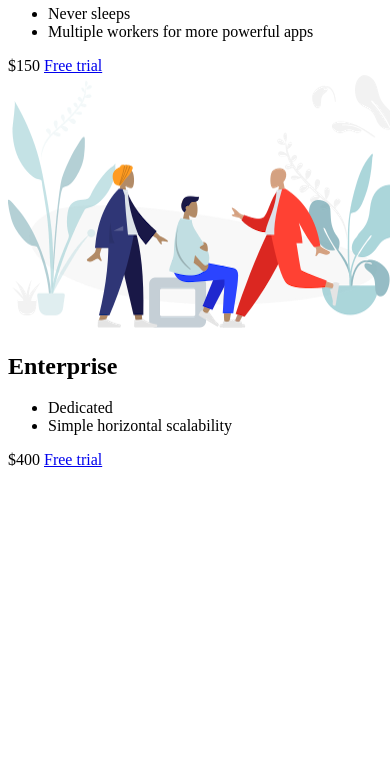
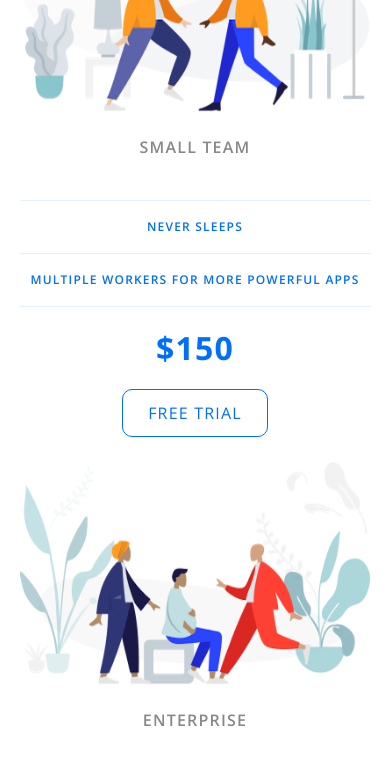
Before and after one commit to bmarieay/mini-projects--webdev-bootcamp, a plain HTML site: page pricing-panel/index.html in a window 390 px wide. Shown: the part 723-1493 px from the top of the page. Before the commit the page ends 1200 px from the top, so only its background shows below. Drawn offline with nearby package versions, Linux system fonts and the light colour scheme.

Commit message:
finished mobile version of the pricing panel

```diff
--- a/pricing-panel/app.css
+++ b/pricing-panel/app.css
@@ -0,0 +1,102 @@
+:root{
+    box-sizing: inherit;
+    --fs-big: 3.2rem;
+    --fs-regular: 1.6rem;
+    --fs-small: 1.2rem;
+
+    --ff-primary: 'Open Sans', sans-serif;
+
+    --primary-clr: #016FF9;
+    --secondary-clr: #e1f1ff;
+    --accent-clr: #888;
+    --effect-clr: #e1f1ff;
+    --background-clr: #60A9FF;
+
+    --f-thin: 400;
+    --f-regular: 600;
+    --f-thick: 700;
+}
+
+html{
+    font-size: 62.5%;
+    box-sizing: border-box;
+}
+
+body{
+    font-family: var(--ff-primary);
+    text-transform: uppercase;
+    text-align: center;
+    font-size: var(--fs-small);
+    color: var(--primary-clr);
+    font-weight: var(--f-regular);
+    letter-spacing: .1em;
+    background-color: var(--background-clr);
+}
+
+a{
+    text-decoration: none;
+    color: inherit;
+}
+
+img{
+    max-width: 100%;
+}
+
+.panel{
+    padding-top: 10%;
+    padding-bottom: 5%;
+    border-radius: 10px;
+    background-color: #FFF;
+}
+
+.pricing-table{
+    margin: 0 5%;
+}
+
+.pricing-header{
+    font-size: var(--fs-regular);
+    color: var(--accent-clr);
+}
+
+.pricing-img{
+    margin-bottom: 2.5rem;
+}
+
+.pricing-price{
+    font-size: var(--fs-big);
+    font-weight: var(--f-thick);
+    margin-top: 2.5rem;
+    display: block;
+}
+
+.pricing-features{
+    margin-top: 4.5rem;
+    border-bottom:  1px solid var(--secondary-clr);
+}
+
+.pricing-features-item{
+    padding: 2rem 0;
+    border-top: 1px solid var(--secondary-clr);
+
+    /* border-bottom: 1px solid var(--primary-clr); */
+}
+
+.pricing-button{
+    display: block;
+    font-weight: var(--f-thin);
+    border: 1px solid var(--primary-clr);
+    padding: 1.5rem 2.5rem;
+    font-size: var(--fs-regular);
+    width: max-content;
+    margin: 2.5rem auto 2.5rem;
+    border-radius: 10px;
+    transition: background-color .25s transform .25s box-shadow .25s;
+}
+
+.pricing-button:hover{
+    background-color: var(--effect-clr);
+    transform: translateY(-4px);
+    box-shadow: 2px 4px 5px 2px var(--accent-clr);
+    -webkit-box-shadow: 2px 4px 5px 2px var(--accent-clr);
+    -moz-box-shadow: 2px 4px 5px 2px var(--accent-clr);
+}
--- a/pricing-panel/index.html
+++ b/pricing-panel/index.html
@@ -6,12 +6,13 @@
     <meta name="viewport" content="width=device-width, initial-scale=1.0">
     <title>Price Tiers</title>
     <link rel="stylesheet" href="https://fonts.googleapis.com/css?family=Open+Sans:400,600,700">
+    <link rel="stylesheet" href="reset.css">
     <link rel="stylesheet" href="app.css">
 </head>
 
 <body>
-    <div class="panel pricing-table">
-
+    <div class="panel">
+        <div class="pricing-table">
             <div class="pricing-plan">
                 <img src="icons/icon1.png" alt="" class="pricing-img">
                 <h2 class="pricing-header">Personal</h2>
@@ -22,7 +23,6 @@
                 <span class="pricing-price">Free</span>
                 <a href="#/" class="pricing-button">Sign up</a>
             </div>
-
             <div class="pricing-plan">
                 <img src="icons/icon2.png" alt="" class="pricing-img">
                 <h2 class="pricing-header">Small team</h2>
@@ -33,7 +33,6 @@
                 <span class="pricing-price">$150</span>
                 <a href="#/" class="pricing-button is-featured">Free trial</a>
             </div>
-
             <div class="pricing-plan">
                 <img src="icons/icon3.png" alt="" class="pricing-img">
                 <h2 class="pricing-header">Enterprise</h2>
@@ -44,7 +43,7 @@
                 <span class="pricing-price">$400</span>
                 <a href="#/" class="pricing-button">Free trial</a>
             </div>
-
+        </div>
     </div>
 
 </body>
--- /dev/null
+++ b/pricing-panel/reset.css
@@ -0,0 +1,48 @@
+/* http://meyerweb.com/eric/tools/css/reset/
+   v2.0 | 20110126
+   License: none (public domain)
+*/
+
+html, body, div, span, applet, object, iframe,
+h1, h2, h3, h4, h5, h6, p, blockquote, pre,
+a, abbr, acronym, address, big, cite, code,
+del, dfn, em, img, ins, kbd, q, s, samp,
+small, strike, strong, sub, sup, tt, var,
+b, u, i, center,
+dl, dt, dd, ol, ul, li,
+fieldset, form, label, legend,
+table, caption, tbody, tfoot, thead, tr, th, td,
+article, aside, canvas, details, embed,
+figure, figcaption, footer, header, hgroup,
+menu, nav, output, ruby, section, summary,
+time, mark, audio, video {
+	margin: 0;
+	padding: 0;
+	border: 0;
+	font-size: 100%;
+	font: inherit;
+	vertical-align: baseline;
+}
+/* HTML5 display-role reset for older browsers */
+article, aside, details, figcaption, figure,
+footer, header, hgroup, menu, nav, section {
+	display: block;
+}
+body {
+	line-height: 1;
+}
+ol, ul {
+	list-style: none;
+}
+blockquote, q {
+	quotes: none;
+}
+blockquote:before, blockquote:after,
+q:before, q:after {
+	content: '';
+	content: none;
+}
+table {
+	border-collapse: collapse;
+	border-spacing: 0;
+}
```
Lines whose indentation alone changed are shown as unchanged.
